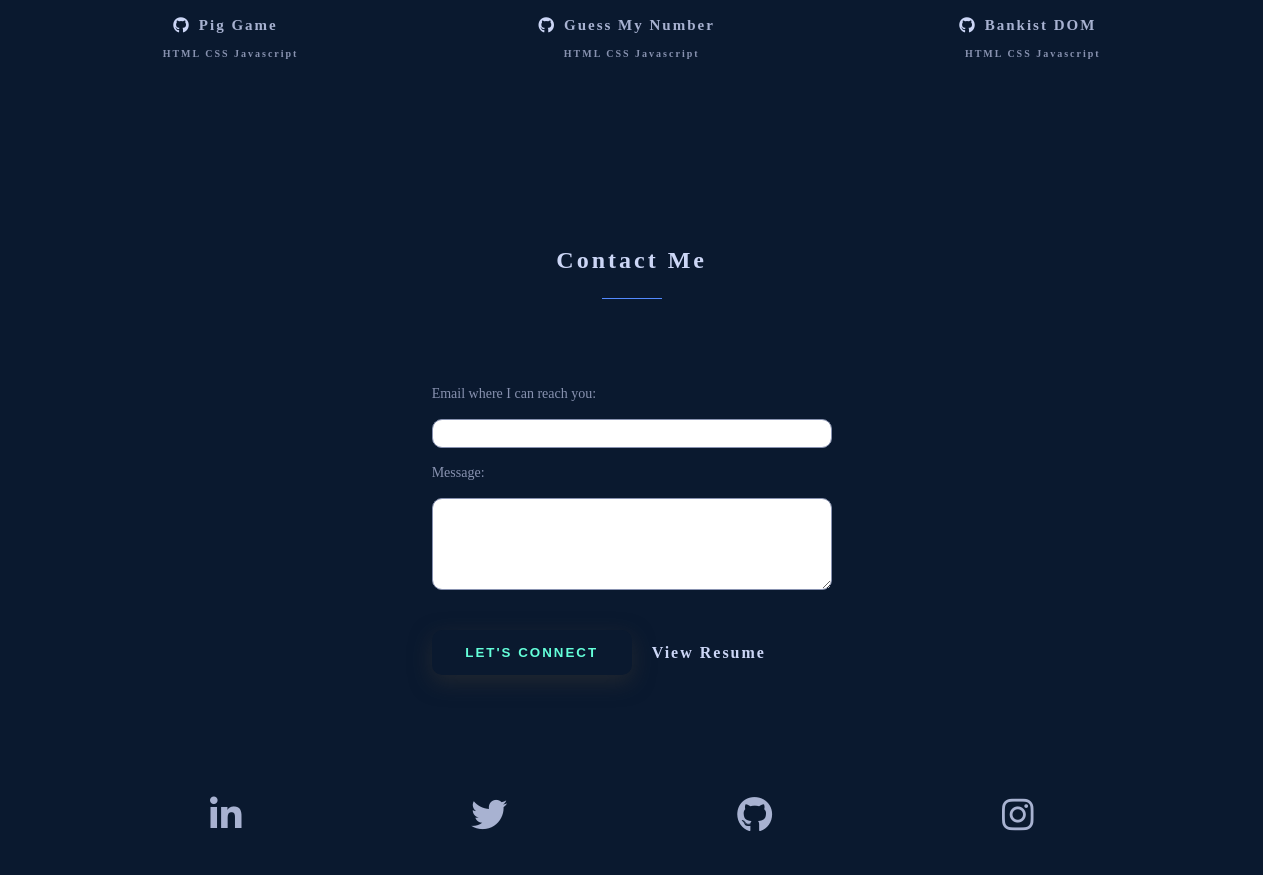
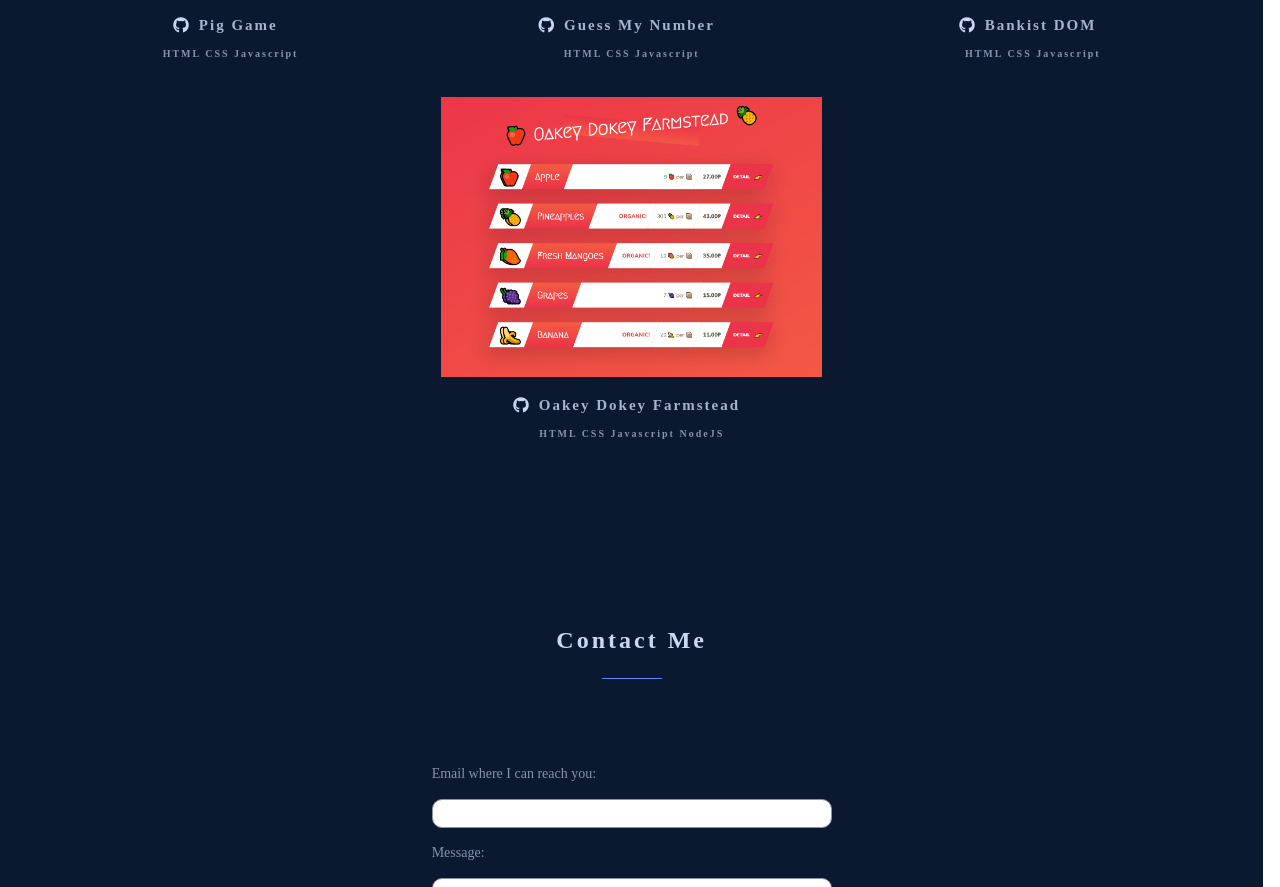
Before and after one commit to Sairoden/Portfolio-v3, a website built with Parcel: page index.html in a window 1280 px wide. Shown: the part 2199-3086 px from the top of the page. Built offline with nearby package versions, Linux system fonts and the light colour scheme; a web font is replaced by a local one.

Commit message:
add oakey dokey farmstead

```diff
--- a/index.html
+++ b/index.html
@@ -324,6 +324,34 @@
             </div>
             <p>HTML CSS Javascript</p>
           </div>
+          <div class="grid-item">
+            <a
+              class="wrapping-link"
+              href="https://github.com/Sairoden/Oakey-Dokey-Farmstead"
+              target="_blank"
+            ></a>
+            <div
+              class="grid-item-wrapper"
+              style="
+                background-image: url('./images/oakey-dokey-farmstead.png');
+              "
+            >
+              <div class="grid-item-container">
+                <div class="grid-image-top">
+                  <span class="centered project-image-bg"></span>
+                </div>
+              </div>
+            </div>
+            <div class="github-title">
+              <a
+                href="https://github.com/Sairoden/Oakey-Dokey-Farmstead"
+                target="_blank"
+                ><i class="fab fa-github"></i>
+              </a>
+              <h4>Oakey Dokey Farmstead</h4>
+            </div>
+            <p>HTML CSS Javascript NodeJS</p>
+          </div>
         </div>
       </div>
 
```
Also changed, not shown: images/oakey-dokey-farmstead.png (added).
